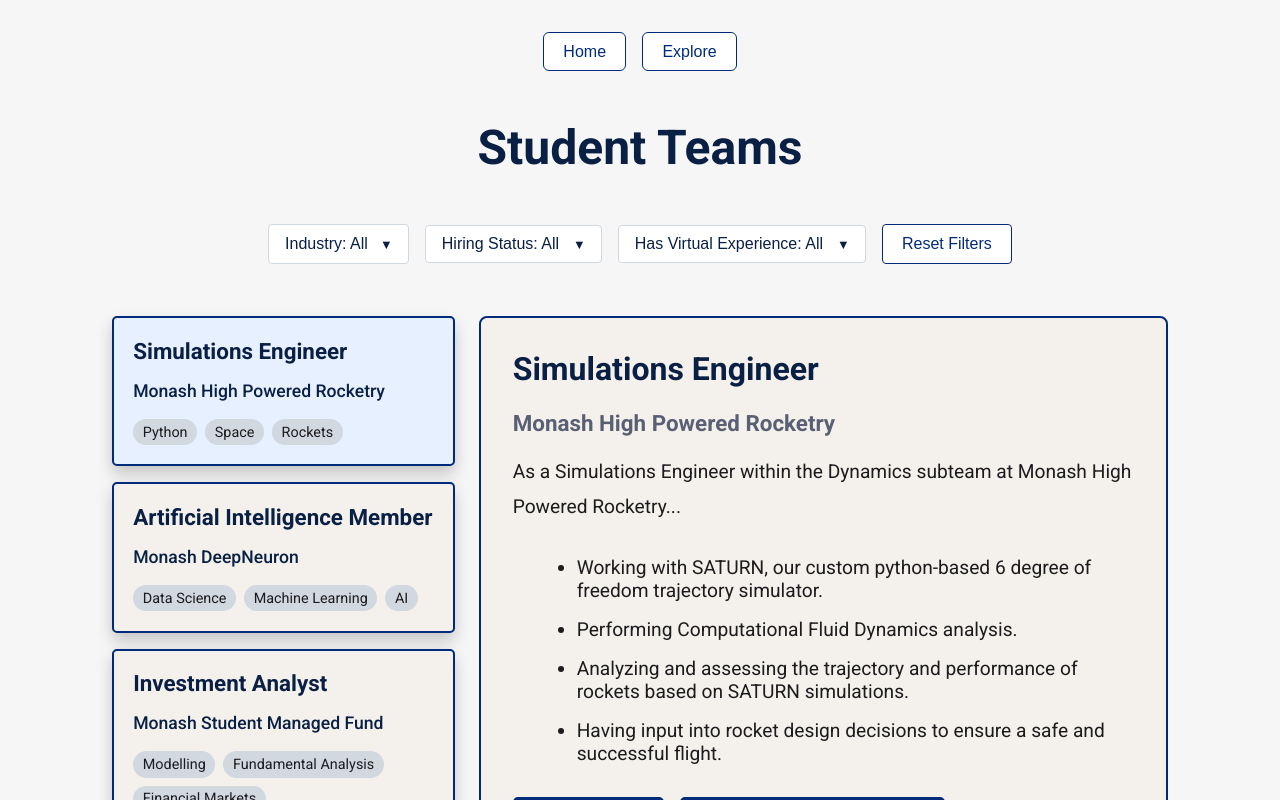
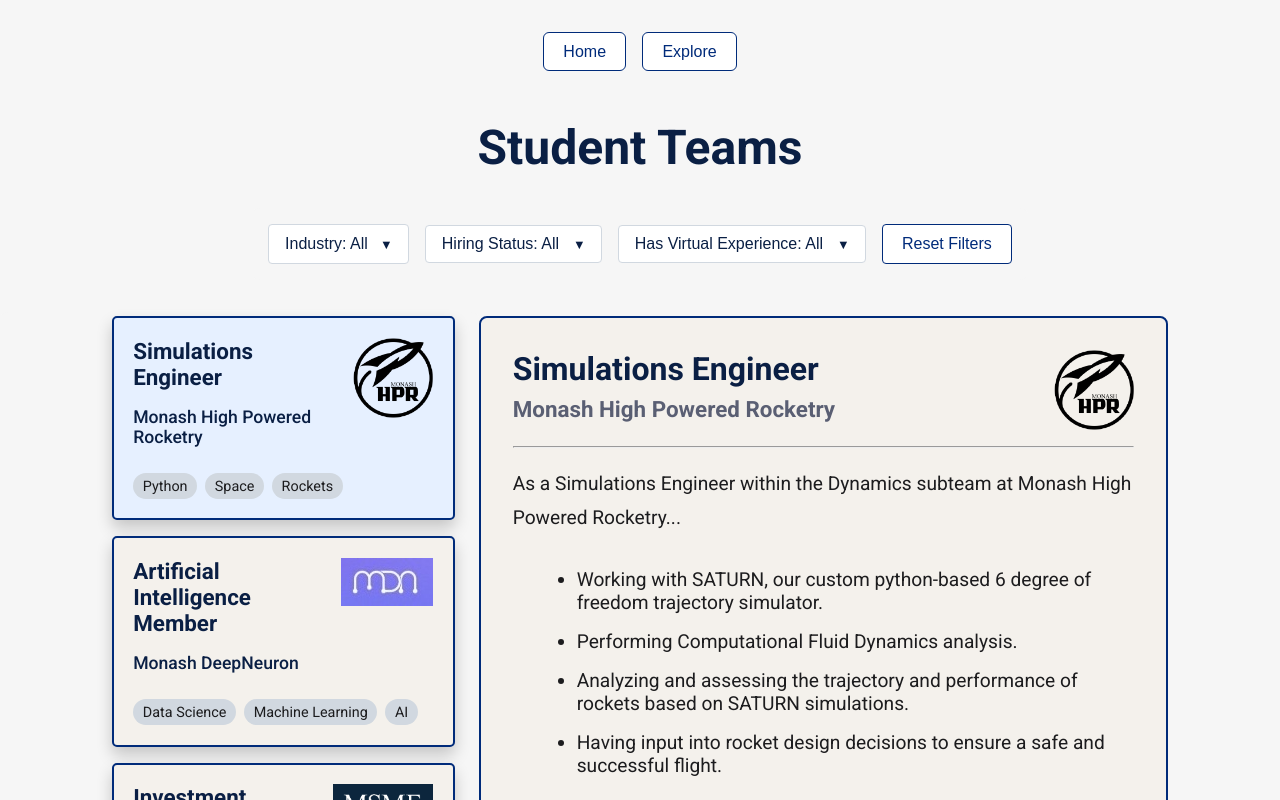
Before and after one commit to VincentG03/macathon_v2, a React (Create React App) app in the folder my-app/: page /explore in a window 1280 px wide. Both pictures are taken after a click on the element 283 px from the left and 391 px from the top of the page. Shown: the top 800 px of the page. Built offline with nearby package versions, Linux system fonts and the light colour scheme.

Commit message:
Added in logo for starting companies

```diff
--- a/my-app/src/Explore.css
+++ b/my-app/src/Explore.css
@@ -81,7 +81,7 @@
 }
 
 .filter-dropdown::after {
-  content: "▼";
+  content: "\25BC";
   position: absolute;
   right: 1rem;
   top: 50%;
@@ -179,6 +179,14 @@
   border-color: #002b7a;
 }
 
+.job-header,
+.job-details-header {
+  display: flex;
+  justify-content: space-between;
+  align-items: flex-start;
+  gap: 1rem;
+}
+
 .job-title {
   font-size: 1.4rem;
   margin: 0;
@@ -188,10 +196,9 @@
 
 .job-company {
   font-size: 1.1rem;
-  color: #0A1F44; /* same as .job-title */
-  font-weight: 500; /* optional: adds emphasis */
+  color: #0A1F44;
+  font-weight: 500;
 }
-
 
 .job-tags {
   display: flex;
@@ -239,6 +246,7 @@
   font-size: 1.4rem;
   margin-bottom: 1rem;
   color: #5A5F73;
+  margin-top: 0;
 }
 
 .job-details-paragraph {
@@ -278,10 +286,9 @@
   height: 100%;
   min-height: 100%;
   font-weight: 600;
-
 }
 
-/* Apply Buttons (now blue) */
+/* Buttons */
 .button-container {
   display: flex;
   flex-wrap: wrap;
@@ -320,8 +327,41 @@
   background-color: #f6f6f6;
   padding: 0rem;
   border-radius: 8px;
-  width: 500px;     /* ✅ fixed width */
-  height: 50px;    /* ✅ fixed height */
+  width: 500px;
+  height: 50px;
   text-align: center;
   box-shadow: none;
 }
+
+/* Logo styling for left-side job cards */
+.job-logo-left {
+  max-width: 100px;
+  max-height: 80px;
+  width: auto;
+  height: auto;
+  object-fit: contain;
+}
+
+/* Logo styling for right-side job detail */
+.job-logo-right {
+  width: auto;
+  height: auto;
+  object-fit: contain;
+}
+
+/* Per-job overrides for logo size + vertical alignment */
+.job-logo-right.simulations-engineer {
+  width: 80px;
+  margin-top: 0rem;
+  transform: translateX(0px);
+}
+
+.job-logo-right.artificial-intelligence-member {
+  width: 110px;
+  margin-top: 0.4rem;
+}
+
+.job-logo-right.investment-analyst {
+  width: 150px;
+  margin-top: 0.2rem;
+}
--- a/my-app/src/Explore.js
+++ b/my-app/src/Explore.js
@@ -2,12 +2,17 @@
 import React, { useState } from 'react';
 import './Explore.css';
 import { useNavigate } from 'react-router-dom';
+
+import hprLogo from './assets/hpr.png';
+import mdnLogo from './assets/mdn.jpeg';
+import msmfLogo from './assets/msmf.jpeg';
 
 const jobs = [
   {
     id: 1,
     title: 'Simulations Engineer',
     company: 'Monash High Powered Rocketry',
+    logo: hprLogo,
     paragraph: `As a Simulations Engineer within the Dynamics subteam at Monash High Powered Rocketry...`,
     points: [
       'Working with SATURN, our custom python-based 6 degree of freedom trajectory simulator.',
@@ -24,6 +29,7 @@
     id: 2,
     title: 'Artificial Intelligence Member',
     company: 'Monash DeepNeuron',
+    logo: mdnLogo,
     paragraph: `The Monash Deep Neuron Team is a student-led initiative...`,
     points: [
       'Deep neural networks and large language models',
@@ -40,6 +46,7 @@
     id: 3,
     title: 'Investment Analyst',
     company: 'Monash Student Managed Fund',
+    logo: msmfLogo,
     paragraph: `The Monash Student Managed Fund is a prestigious, student-run investment fund...`,
     points: [
       'Conduct equity research and valuation of ASX-listed companies...',
@@ -132,7 +139,6 @@
         </div>
       </div>
 
-      {/* MAIN LAYOUT */}
       <div className="explore-container">
         {filteredJobs.length === 0 ? (
           <div className="no-results-panel">
@@ -149,8 +155,13 @@
                   className={`job-card ${selectedJob?.id === job.id ? 'job-card-selected' : ''}`}
                   onClick={() => setSelectedJob(job)}
                 >
-                  <h3 className="job-title">{job.title}</h3>
-                  <p className="job-company">{job.company}</p>
+                  <div className="job-header">
+                    <div>
+                      <h3 className="job-title">{job.title}</h3>
+                      <p className="job-company">{job.company}</p>
+                    </div>
+                    <img src={job.logo} alt="Team logo" className="job-logo-left" />
+                  </div>
                   <div className="job-tags">
                     {job.tags.map((tag, index) => (
                       <span key={index} className="job-tag">{tag}</span>
@@ -164,8 +175,14 @@
               <div className="job-details-box">
                 {selectedJob ? (
                   <>
-                    <h2 className="job-details-title">{selectedJob.title}</h2>
-                    <h3 className="job-details-company">{selectedJob.company}</h3>
+                    <div className="job-details-header">
+                      <div>
+                        <h2 className="job-details-title">{selectedJob.title}</h2>
+                        <h3 className="job-details-company">{selectedJob.company}</h3>
+                      </div>
+                      <img src={selectedJob.logo} alt="Team logo" className={`job-logo-right ${selectedJob.title.replaceAll(' ', '-').toLowerCase()}`} />
+                    </div>
+                    <hr className="job-details-divider" />
                     {selectedJob.paragraph.split('\n').map((text, index) => (
                       <p
                         key={index}
@@ -179,28 +196,20 @@
                       ))}
                     </ul>
                     <div className="button-container">
-                      <button className="apply-button" onClick={() => alert("Apply Now functionality can be implemented here!")}>
-                        Apply Now
-                      </button>
+                      <button className="apply-button" onClick={() => alert("Apply Now functionality can be implemented here!")}>Apply Now</button>
                       {selectedJob.title === "Simulations Engineer" && (
-                        <button className="apply-button" onClick={() => navigate("/rocket-simulator")}>
-                          Go to Rocket Simulator
-                        </button>
+                        <button className="apply-button" onClick={() => navigate("/rocket-simulator")}>Go to Rocket Simulator Experience</button>
                       )}
                       {selectedJob.title === "Artificial Intelligence Member" && (
-                        <button className="apply-button" onClick={() => navigate("/ai-virtual-experience")}>
-                          Go to AI Virtual Experience
-                        </button>
+                        <button className="apply-button" onClick={() => navigate("/ai-virtual-experience")}>Go to AI Experience</button>
                       )}
                       {selectedJob.title === "Investment Analyst" && (
-                        <button className="apply-button" onClick={() => navigate("/finance-virtual-experience")}>
-                          Go to Finance Virtual Experience
-                        </button>
+                        <button className="apply-button" onClick={() => navigate("/finance-virtual-experience")}>Go to Financial Analysis Experience</button>
                       )}
                     </div>
                   </>
                 ) : (
-                  <p className="job-details-placeholder">Select a job to view more details and try a virtual challenge.</p>
+                  <p className="job-details-placeholder">Select a job to view more details and try a virtual challenge 📚</p>
                 )}
               </div>
             </div>
```
Also changed, not shown: my-app/src/assets/mdn.jpeg (added), my-app/src/assets/msmf.jpeg (added).
